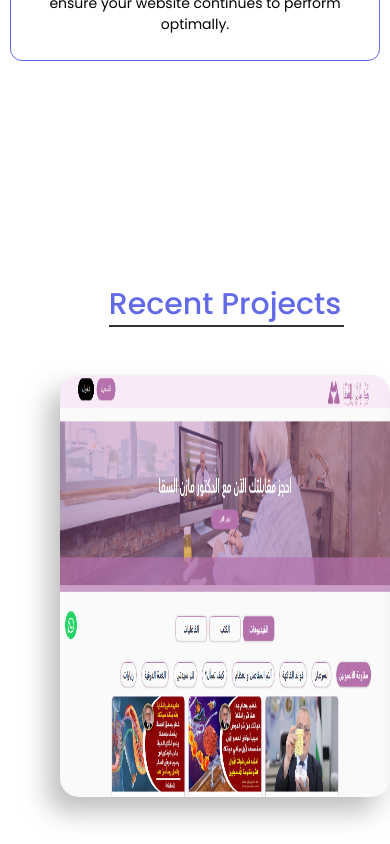
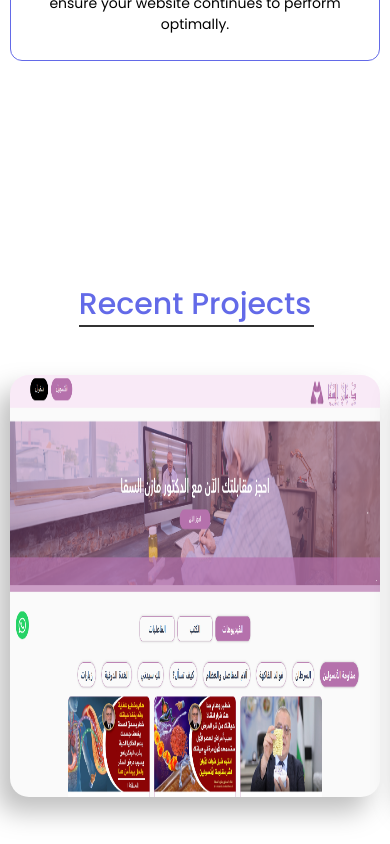
Before and after one commit to muhammad-jasim-m/EDev-Alliance, a React (Create React App) app: page / in a window 390 px wide. Shown: the part 5020-5864 px from the top of the page. Built offline with nearby package versions, Linux system fonts and the light colour scheme.

Commit message:
section one

```diff
--- a/src/components/section004/Section4.css
+++ b/src/components/section004/Section4.css
@@ -144,6 +144,11 @@ padding-left: 60px;
     z-index: 10;
   }
 
+  @media(max-width:1024px){
+    .portfolio{
+        padding-left: 0px;
+    }
+  }
 
   @media screen and (max-width: 480px){
     .click-me {
@@ -159,6 +164,9 @@ padding-left: 60px;
       border-radius: 19px;
   }
 
+  .portfolio{
+    padding-inline: 10px;
+}
 
   }
 
```
